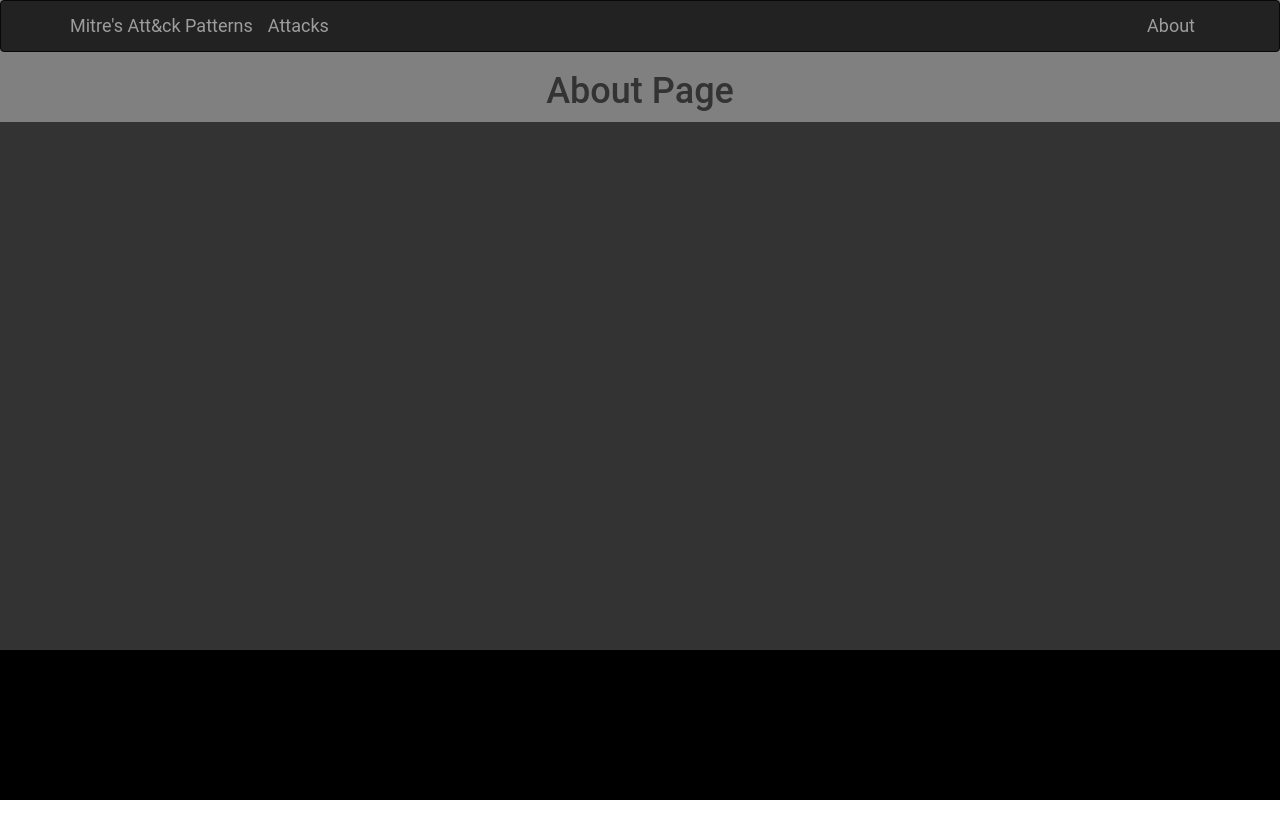
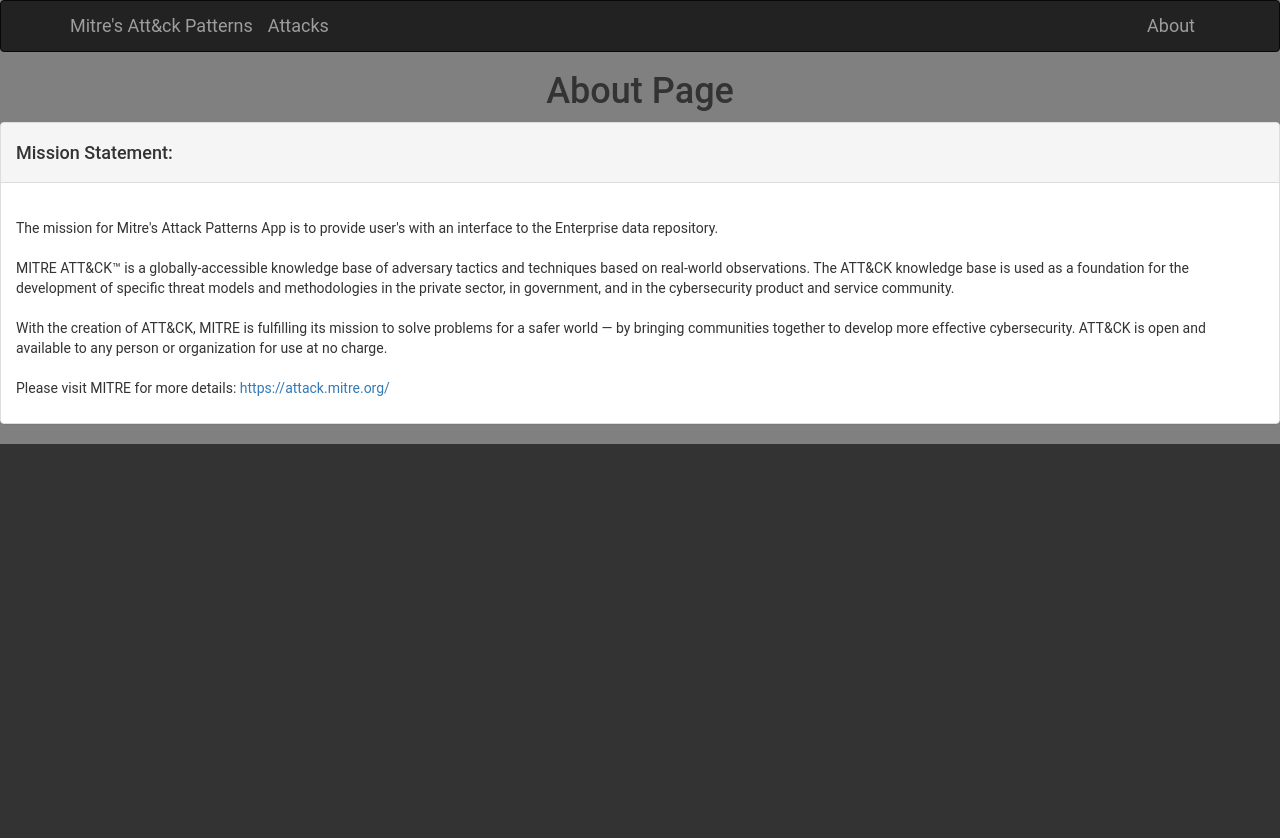
Before and after one commit to Jrodr4544/MitresAttackPatterns, a React (Create React App) app: page /about in a window 1280 px wide. Shown: the top 838 px of the page. Before the commit the page ends 800 px from the top, so only its background shows below. Built offline with nearby package versions, Linux system fonts and the light colour scheme.

Commit message:
added mission statement to about page and referenced original source

```diff
--- a/src/components/About.js
+++ b/src/components/About.js
@@ -1,8 +1,31 @@
 import React from 'react';
+import { Panel } from 'react-bootstrap';
 
-const About = () =>
+const About = () => {
+    return (
+    <div className="App">
         <h1>
             About Page
         </h1>
+        <Panel className="panelText">
+          <Panel.Heading><h4>Mission Statement:</h4></Panel.Heading>
+          <Panel.Body>
+
+        <br></br>
+            The mission for Mitre's Attack Patterns App is to provide user's with an interface to the Enterprise data repository.
+        <br></br>
+        <br></br>
+            MITRE ATT&CK™ is a globally-accessible knowledge base of adversary tactics and techniques based on real-world observations. The ATT&CK knowledge base is used as a foundation for the development of specific threat models and methodologies in the private sector, in government, and in the cybersecurity product and service community.
+        <br></br>
+        <br></br>
+            With the creation of ATT&CK, MITRE is fulfilling its mission to solve problems for a safer world — by bringing communities together to develop more effective cybersecurity. ATT&CK is open and available to any person or organization for use at no charge.
+            <br></br>
+            <br></br>
+        <p>Please visit MITRE for more details: <a href="https://attack.mitre.org/">https://attack.mitre.org/</a></p>
+          </Panel.Body>
+        </Panel>
+    </div>
+    )
+}
 
 export default About;
```
